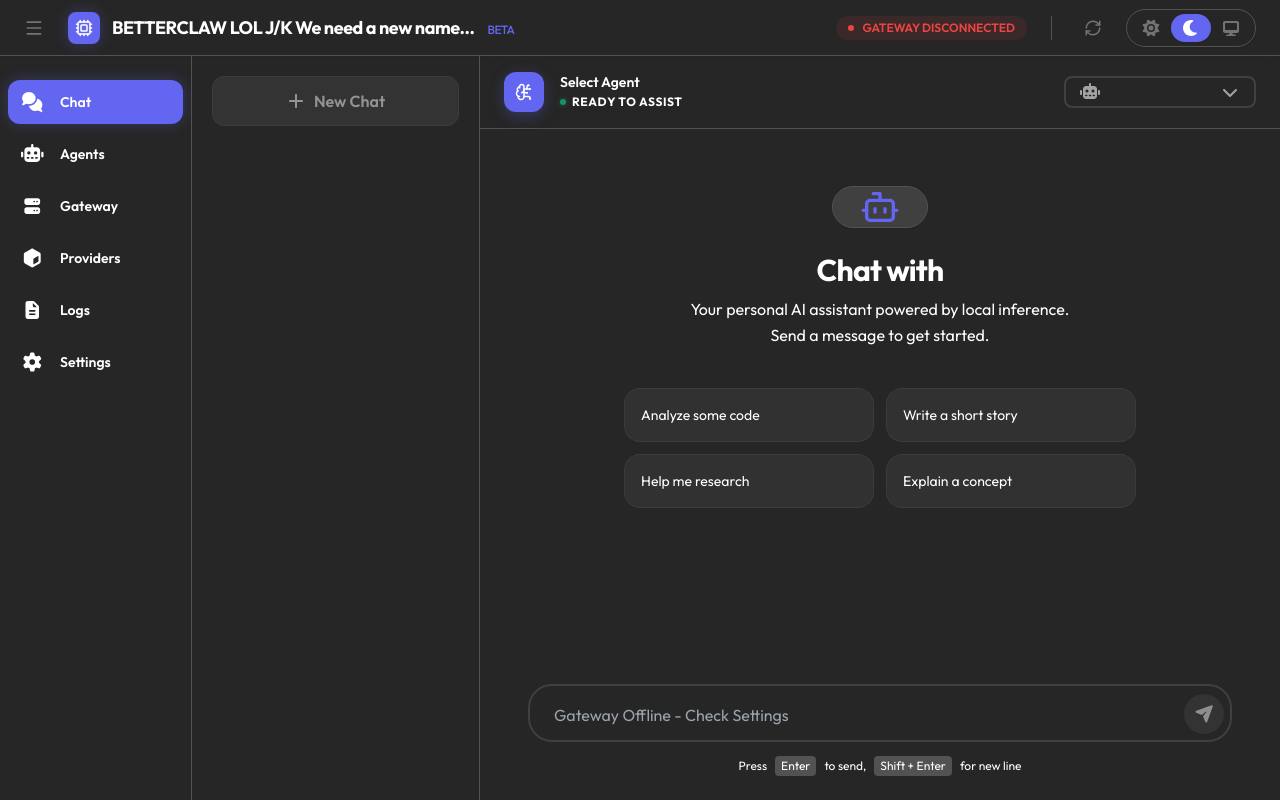
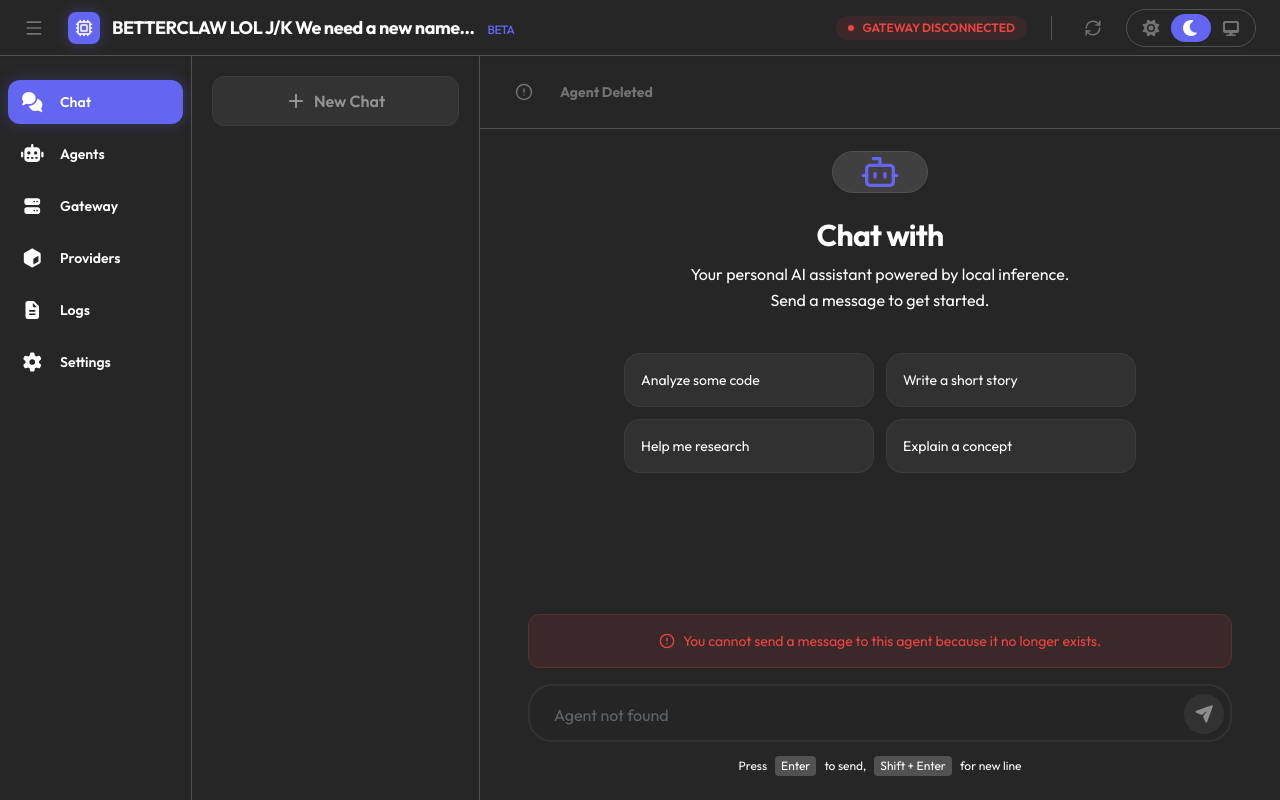
Before and after one commit to chrispyers/openkiwi, a React (Vite) app in the folder ui/: page /chat in a window 1280 px wide. Built offline with nearby package versions, Linux system fonts and the light colour scheme.

Commit message:
feat: Refactor agent and session types, introduce a dedicated session button component, and enhance agent selection and display within the chat interface.

```diff
--- a/ui/src/App.tsx
+++ b/ui/src/App.tsx
@@ -71,6 +71,8 @@ import {
   faRobot,
   faFileLines
 } from '@fortawesome/free-solid-svg-icons'
+import SessionButton from './components/SessionButton'
+import { Agent, Message, Session } from './types'
 
 interface Config {
 
@@ -93,36 +95,7 @@ interface Config {
   }[];
 }
 
-interface Agent {
-  id: string;
-  name: string;
-  emoji: string;
-  path: string;
-  identity: string;
-  soul: string;
-  heartbeatInstructions?: string;
-  heartbeat?: {
-    enabled: boolean;
-    schedule: string;
-  };
-  systemPrompt: string;
-  provider?: string;
-}
 
-interface Message {
-  role: 'user' | 'assistant' | 'reasoning' | 'system';
-  content: string;
-  timestamp?: number;
-}
-
-interface Session {
-  id: string;
-  agentId: string;
-  title: string;
-  summary?: string;
-  messages: Message[];
-  updatedAt: number;
-}
 
 interface LogEntry {
   id: number;
@@ -348,8 +321,10 @@ function App() {
         }, 5000);
         return () => clearInterval(interval);
       }
+    } else if (activeView === 'chat' && isGatewayConnected) {
+      fetchAgents().catch(e => console.error('Failed to fetch agents:', e));
     }
-  }, [activeView, activeSettingsSection, settingsAgentId]);
+  }, [activeView, activeSettingsSection, settingsAgentId, isGatewayConnected]);
 
   useEffect(() => {
     if (config?.providers?.length) {
@@ -502,10 +477,7 @@ function App() {
       if (data.length > 0 && !settingsAgentId) {
         setSettingsAgentId(data[0].id);
       }
-      // Set selectedAgentId to first agent if current selection doesn't exist
-      if (data.length > 0 && !data.find((a: Agent) => a.id === selectedAgentId)) {
-        setSelectedAgentId(data[0].id);
-      }
+
     } catch (error) {
       console.error('Failed to fetch agents:', error);
       throw error;
@@ -636,6 +608,7 @@ function App() {
 
   const createNewSession = () => {
     setActiveSessionId(null);
+    setSelectedAgentId('');
     setMessages([]);
     setInputText('');
     isAtBottom.current = true;
@@ -895,28 +868,15 @@ function App() {
 
             <div className="flex-1 overflow-y-auto px-3 space-y-1 py-2 custom-scrollbar">
               {sessions.map(s => (
-                <div
+                <SessionButton
                   key={s.id}
-                  className={`group w-full p-3 rounded-xl cursor-pointer flex items-center gap-3 transition-all duration-200 ${activeSessionId === s.id ? 'bg-white-trans text-neutral-600 dark:text-white' : ' hover:bg-white-trans hover:text-neutral-600 dark:text-white'}`}
-                  onClick={() => loadSession(s)}
-                >
-                  <div className="text-xl flex-shrink-0 w-8 h-8 flex items-center justify-center bg-white-trans rounded-lg">
-                    {agents.find(a => a.id === s.agentId)?.emoji || '💬'}
-                  </div>
-                  <div className="flex-1 min-w-0 flex flex-col gap-0.5">
-                    <span className="text-sm font-medium truncate" title={s.summary || s.title}>
-                      {s.summary || s.title}
-                    </span>
-                    <span className="text-xs text-neutral-500 dark:text-neutral-400 truncate">
-                      {formatTimestamp(s.updatedAt)}
-                    </span>
-                  </div>
-                  <Button
-                    className="opacity-0 group-hover:opacity-100 !p-1.5 !rounded-lg flex-shrink-0"
-                    icon={faTrash}
-                    onClick={(e) => deleteSession(s.id, e)}
-                  />
-                </div>
+                  session={s}
+                  isActive={activeSessionId === s.id}
+                  agent={agents.find(a => a.id === s.agentId)}
+                  onLoadSession={loadSession}
+                  onDeleteSession={deleteSession}
+                  formatTimestamp={formatTimestamp}
+                />
               ))}
             </div>
           </nav>
--- /dev/null
+++ b/ui/src/components/SessionButton.tsx
@@ -0,0 +1,48 @@
+import React from 'react';
+import Button from './Button';
+import { faTrash } from '@fortawesome/free-solid-svg-icons';
+import { Session, Agent } from '../types';
+
+interface SessionButtonProps {
+    session: Session;
+    isActive: boolean;
+    agent?: Agent;
+    onLoadSession: (session: Session) => void;
+    onDeleteSession: (id: string, e: React.MouseEvent) => void;
+    formatTimestamp: (timestamp?: number) => string;
+}
+
+export const SessionButton: React.FC<SessionButtonProps> = ({
+    session,
+    isActive,
+    agent,
+    onLoadSession,
+    onDeleteSession,
+    formatTimestamp
+}) => {
+    return (
+        <div
+            className={`group w-full p-3 rounded-xl cursor-pointer flex items-center gap-3 transition-all duration-200 ${isActive ? 'bg-neutral-100 dark:bg-neutral-700 text-neutral-600 dark:text-white' : ' hover:bg-white-trans hover:text-neutral-600 dark:text-white'}`}
+            onClick={() => onLoadSession(session)}
+        >
+            <div className="text-xl flex-shrink-0 w-8 h-8 flex items-center justify-center bg-white-trans rounded-lg">
+                {agent?.emoji || '💬'}
+            </div>
+            <div className="flex-1 min-w-0 flex flex-col gap-0.5">
+                <span className="text-sm font-medium truncate" title={session.summary || session.title}>
+                    {session.summary || session.title}
+                </span>
+                <span className="text-xs text-neutral-500 dark:text-neutral-400 truncate">
+                    {formatTimestamp(session.updatedAt)}
+                </span>
+            </div>
+            <Button
+                className="opacity-0 group-hover:opacity-100 !p-1.5 !rounded-lg flex-shrink-0"
+                icon={faTrash}
+                onClick={(e) => onDeleteSession(session.id, e)}
+            />
+        </div>
+    );
+};
+
+export default SessionButton;
--- a/ui/src/components/pages/ChatPage.tsx
+++ b/ui/src/components/pages/ChatPage.tsx
@@ -3,7 +3,8 @@ import {
     BrainCircuit,
     Bot,
     User,
-    Loader2
+    Loader2,
+    AlertCircle
 } from 'lucide-react'
 import {
     faRobot,
@@ -86,30 +87,48 @@ export default function ChatPage({
     formatTimestamp
 }: ChatPageProps) {
 
+    const currentAgent = agents.find(a => a.id === selectedAgentId);
+    const isNoAgentSelected = !selectedAgentId;
+    const isAgentMissing = !currentAgent && !!selectedAgentId;
+
     return (
         <div className="flex-1 flex flex-col h-full overflow-hidden">
             {/* Agent ToolBar */}
             <div className="px-6 py-4 border-b border-border-color flex justify-between items-center bg-bg-primary/80 backdrop-blur-md sticky top-0 z-20">
-                <div className="flex items-center gap-4">
-                    <div className="w-10 h-10 rounded-xl bg-accent-primary flex items-center justify-center text-xl shadow-[0_4px_15px_rgba(99,102,241,0.3)]">
-                        {agents.find(a => a.id === selectedAgentId)?.emoji || <BrainCircuit size={18} className="text-white" />}
-                    </div>
-                    <div>
-                        <div className="font-semibold text-neutral-600 dark:text-white text-sm leading-tight">{agents.find(a => a.id === selectedAgentId)?.name || 'Select Agent'}</div>
-                        <div className="flex items-center gap-1.5 mt-0.5">
-                            <div className="w-1.5 h-1.5 rounded-full bg-emerald-500 animate-pulse shadow-[0_0_5px_rgba(16,185,129,0.5)]" />
-                            <span className="text-xs uppercase font-bold tracking-wider">Ready to assist</span>
+                {isAgentMissing ? (
+                    <div className="flex items-center gap-4 w-full">
+                        <div className="w-10 h-10 flex-shrink-0 rounded-xl bg-neutral-200 dark:bg-neutral-800 flex items-center justify-center text-xl">
+                            <AlertCircle size={18} className="text-neutral-500" />
+                        </div>
+                        <div className="text-sm font-bold text-neutral-500">
+                            Agent Deleted
                         </div>
                     </div>
-                </div>
-                <Select
-                    className="!py-1.5 !text-xs !rounded-lg"
-                    width="w-48"
-                    icon={faRobot}
-                    value={selectedAgentId}
-                    onChange={(e) => setSelectedAgentId(e.target.value)}
-                    options={agents.map(a => ({ value: a.id, label: `${a.emoji} ${a.name}` }))}
-                />
+                ) : (
+                    <div className="flex items-center gap-4 w-full">
+                        <div className="w-10 h-10 flex-shrink-0 rounded-xl bg-accent-primary flex items-center justify-center text-xl shadow-[0_4px_15px_rgba(99,102,241,0.3)]">
+                            {currentAgent?.emoji || <BrainCircuit size={18} className="text-white" />}
+                        </div>
+                        <div>
+                            <Select
+                                className="!py-1 !text-sm !font-semibold !rounded-lg !border-transparent !bg-transparent !pl-0 !pr-8 hover:!bg-white/5 active:!bg-white/10"
+                                width="w-auto"
+                                value={selectedAgentId}
+                                onChange={(e) => setSelectedAgentId(e.target.value)}
+                                options={[
+                                    { value: '', label: 'Choose an Agent' },
+                                    ...agents.map(a => ({ value: a.id, label: `${a.emoji} ${a.name}` }))
+                                ]}
+                            />
+                            {currentAgent && (
+                                <div className="flex items-center gap-1.5 mt-0.5 ml-0.5">
+                                    <div className="w-1.5 h-1.5 rounded-full bg-emerald-500 animate-pulse shadow-[0_0_5px_rgba(16,185,129,0.5)]" />
+                                    <span className="text-xs uppercase font-bold tracking-wider opacity-60">Ready to assist</span>
+                                </div>
+                            )}
+                        </div>
+                    </div>
+                )}
             </div>
 
             {/* Messages Area */}
@@ -121,9 +140,9 @@ export default function ChatPage({
                 {messages.length === 0 && (
                     <div className="flex flex-col items-center justify-center h-full py-20 text-center animate-in fade-in slide-in-from-bottom-4 duration-700">
                         <div className="w-24 h-24 bg-bg-card border border-border-color rounded-3xl flex items-center justify-center text-4xl mb-6 shadow-sm animate-bounce-slow">
-                            {agents.find(a => a.id === selectedAgentId)?.emoji || <Bot size={40} className="text-accent-primary" />}
+                            {currentAgent?.emoji || <Bot size={40} className="text-accent-primary" />}
                         </div>
-                        <h2 className="text-3xl font-bold text-neutral-600 dark:text-white mb-2 tracking-tight">Chat with {agents.find(a => a.id === selectedAgentId)?.name}</h2>
+                        <h2 className="text-3xl font-bold text-neutral-600 dark:text-white mb-2 tracking-tight">Chat with {currentAgent?.name}</h2>
                         <p className="max-w-sm leading-relaxed">Your personal AI assistant powered by local inference. Send a message to get started.</p>
 
                         <div className="grid grid-cols-2 gap-3 mt-10 max-w-lg w-full">
@@ -149,7 +168,7 @@ export default function ChatPage({
                                 <div className={`flex gap-4 items-start ${msg.role === 'user' ? 'flex-row-reverse' : 'flex-row'}`}>
                                     <div className={`w-9 h-9 flex-shrink-0 rounded-xl flex items-center justify-center text-lg ${msg.role === 'user' ? 'bg-bg-card text-neutral-600 dark:text-white' : msg.role === 'reasoning' ? 'bg-amber-500/10 text-amber-500' : 'bg-accent-primary text-white'} shadow-sm`}>
                                         {msg.role === 'user' ? <User size={18} /> : msg.role === 'reasoning' ? <BrainCircuit size={16} /> : (
-                                            agents.find(a => a.id === selectedAgentId)?.emoji ? <span>{agents.find(a => a.id === selectedAgentId)?.emoji}</span> : <Bot size={18} />
+                                            currentAgent?.emoji ? <span>{currentAgent?.emoji}</span> : <Bot size={18} />
                                         )}
                                     </div>
                                     <div className={`bubble ${msg.role === 'user' ? 'user-bubble' : msg.role === 'reasoning' ? 'reasoning-bubble' : 'ai-bubble'}`}>
@@ -180,7 +199,7 @@ export default function ChatPage({
                     <div className="flex justify-start animate-in fade-in duration-300">
                         <div className="flex gap-4 items-start">
                             <div className="w-9 h-9 flex-shrink-0 rounded-xl bg-accent-primary flex items-center justify-center text-lg text-white shadow-sm">
-                                {agents.find(a => a.id === selectedAgentId)?.emoji ? <span>{agents.find(a => a.id === selectedAgentId)?.emoji}</span> : <Bot size={18} />}
+                                {currentAgent?.emoji ? <span>{currentAgent?.emoji}</span> : <Bot size={18} />}
                             </div>
                             <div className="loading-dots">
                                 <span className="dot" />
@@ -195,14 +214,20 @@ export default function ChatPage({
 
             {/* Input Section */}
             <div className="p-6 lg:px-12 bg-gradient-to-t from-bg-primary via-bg-primary/95 to-transparent pt-10">
+                {isAgentMissing && (
+                    <div className="max-w-4xl mx-auto mb-4 p-4 bg-red-500/10 border border-red-500/20 rounded-xl text-red-500 text-sm flex items-center justify-center gap-2">
+                        <AlertCircle size={16} />
+                        <span>You cannot send a message to this agent because it no longer exists.</span>
+                    </div>
+                )}
                 <form onSubmit={handleSend} className="relative group max-w-4xl mx-auto">
                     <textarea
                         ref={textareaRef}
-                        className="w-full bg-neutral-100 dark:bg-neutral-800/50 border-2 border-neutral-300 dark:border-neutral-700 text-neutral-600 dark:text-white rounded-3xl py-4 pl-6 pr-14 outline-none hover:border-neutral-300 dark:hover:border-neutral-700 focus:border-accent-primary transition-all scrollbar-none resize-none text-base leading-relaxed"
-                        placeholder={isGatewayConnected ? `Message ${agents.find(a => a.id === selectedAgentId)?.name}...` : "Gateway Offline - Check Settings"}
+                        className="w-full bg-neutral-100 dark:bg-neutral-800/50 border-2 border-neutral-300 dark:border-neutral-700 text-neutral-600 dark:text-white rounded-3xl py-4 pl-6 pr-14 outline-none hover:border-neutral-300 dark:hover:border-neutral-700 focus:border-accent-primary transition-all scrollbar-none resize-none text-base leading-relaxed disabled:opacity-50 disabled:cursor-not-allowed"
+                        placeholder={isAgentMissing ? "Agent not found" : isNoAgentSelected ? "Select an agent to start chatting..." : isGatewayConnected ? `Message ${currentAgent?.name}...` : "Gateway Offline - Check Settings"}
                         rows={1}
                         value={inputText}
-                        disabled={!isGatewayConnected}
+                        disabled={!isGatewayConnected || isAgentMissing || isNoAgentSelected}
                         onChange={(e) => setInputText(e.target.value)}
                         onKeyDown={(e) => {
                             if (e.key === 'Enter' && !e.shiftKey) {
@@ -212,9 +237,9 @@ export default function ChatPage({
                         }}
                     />
                     <Button
-                        themed={!isStreaming && inputText.trim().length > 0 && isGatewayConnected}
+                        themed={!isStreaming && inputText.trim().length > 0 && isGatewayConnected && !isAgentMissing && !isNoAgentSelected}
                         className={`absolute right-2 bottom-3.5 !w-10 !h-10 !rounded-full`}
-                        disabled={isStreaming || !inputText.trim() || !isGatewayConnected}
+                        disabled={isStreaming || !inputText.trim() || !isGatewayConnected || isAgentMissing || isNoAgentSelected}
                         onClick={handleSend}
                         icon={isStreaming ? undefined : faPaperPlane}
                     >
--- /dev/null
+++ b/ui/src/types.ts
@@ -0,0 +1,30 @@
+export interface Message {
+    role: 'user' | 'assistant' | 'reasoning' | 'system';
+    content: string;
+    timestamp?: number;
+}
+
+export interface Agent {
+    id: string;
+    name: string;
+    emoji: string;
+    path: string;
+    identity: string;
+    soul: string;
+    heartbeatInstructions?: string;
+    heartbeat?: {
+        enabled: boolean;
+        schedule: string;
+    };
+    systemPrompt: string;
+    provider?: string;
+}
+
+export interface Session {
+    id: string;
+    agentId: string;
+    title: string;
+    summary?: string;
+    messages: Message[];
+    updatedAt: number;
+}
```
